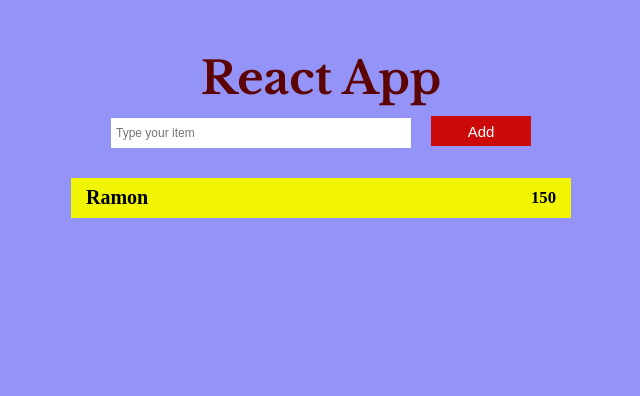
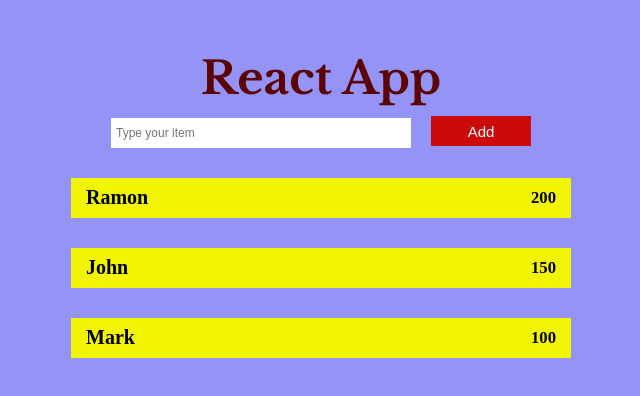
Before and after one commit to RamonMaximiliano/rocket-react, a React (Create React App) app: page / in a window 1280 px wide. Shown: the top 396 px of the page, without its empty margins (319-959 px from the left). Built offline with nearby package versions, Linux system fonts and the light colour scheme.

Commit message:
state finished

```diff
--- a/src/App.js
+++ b/src/App.js
@@ -1,16 +1,30 @@
+import React, {useState} from "react";
 import Card from "./components/Card.js"
 
 function App() {
+
+  //um state recebe o estado em si que é o primeiro elemento, e a função que vai alterar o valor dele
+  //a função que atualiza o estado por padrão começa com "set"
+  //entre o parenteses da função é possivel colocar um default value para ela começar
+  const [studentName, setItem] = useState();
+
   return (
     <div className="tittle-div">
-      <h1 className="MainTittle">React App</h1>
-      <input type="text" placeholder="Type your item"></input>
+{/*       estado acima sendo utilizado
+ */}      <h1 className="MainTittle">React App {studentName}</h1>
+      <input type="text" placeholder="Type your item" onChange={e => setItem(e.target.value)}></input>
       <button>Add</button>
 
-      <Card/>
+      <Card name="Ramon" value="200"/>
+      <Card name="John" value="150" />
+      <Card name="Mark" value="100" />
 
     </div>
   );
 }
 
 export default App;
+
+
+/* onchange={e =>showItem(e.target.value) }
+ */
--- a/src/components/Card.js
+++ b/src/components/Card.js
@@ -1,11 +1,10 @@
-function Card() {
+function Card(props) {
     return (
         <div className="card">
-            <strong>Ramon</strong>
-            <small>150</small>
+            <strong>{props.name}</strong>
+            <small>{props.value}</small>
         </div>
+    );
+}
 
-    );
-  }
-
-  export default Card;
+export default Card;
```
